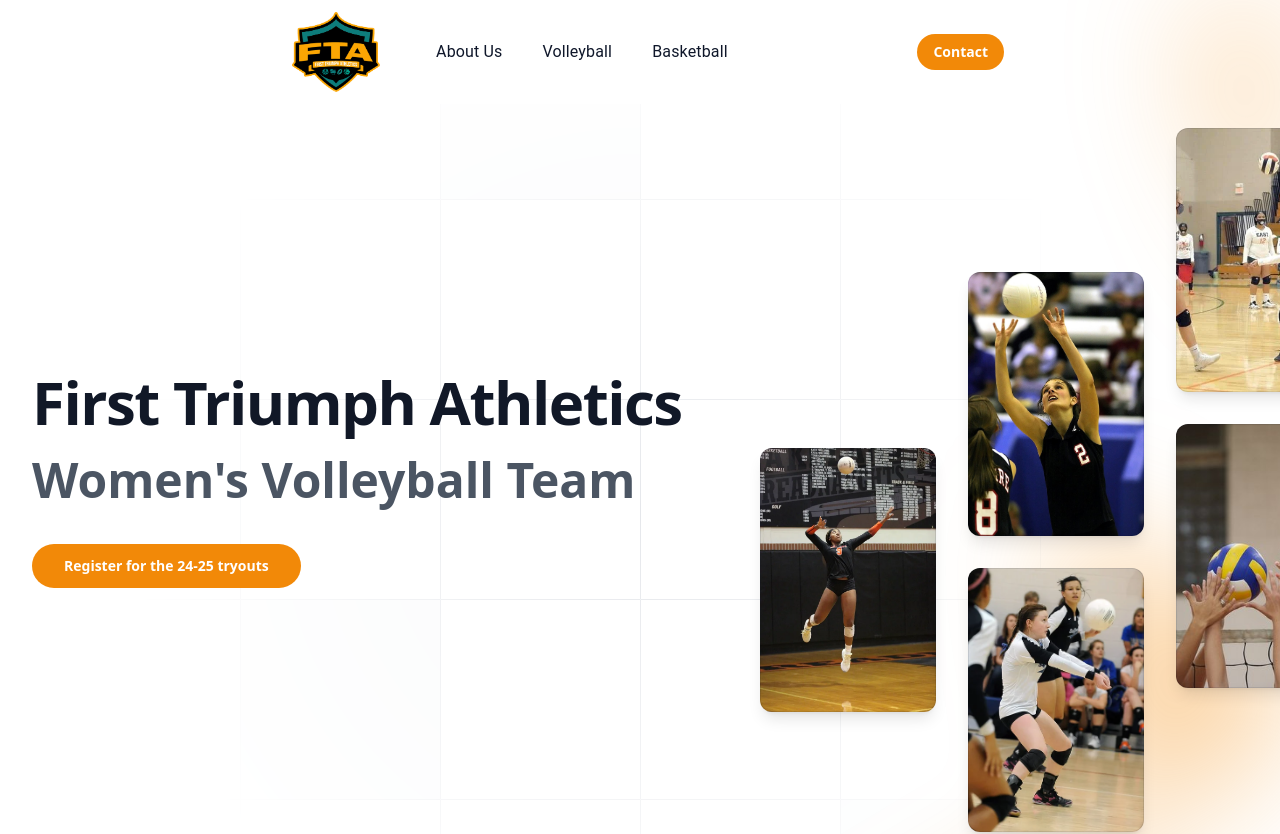
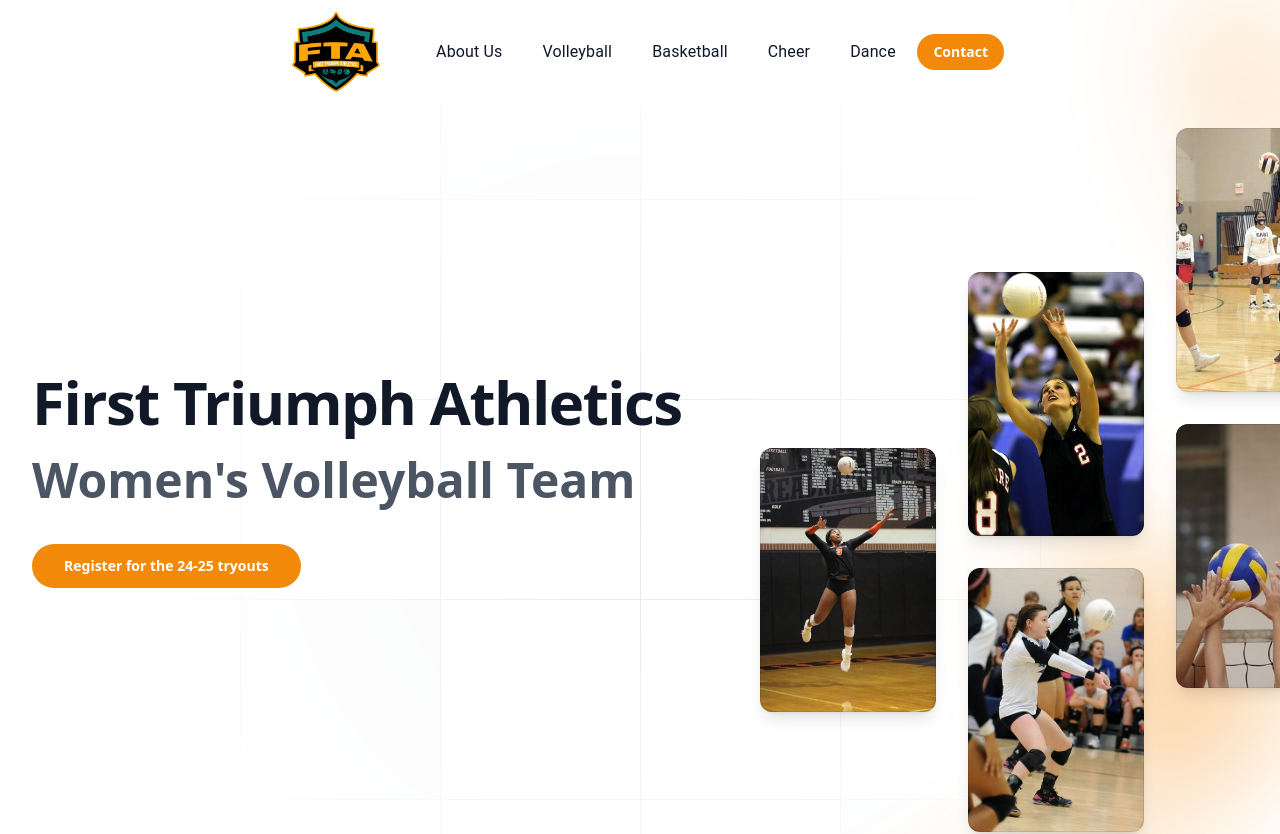
Before and after one commit to sterlingbarton/ft-athletics, a Next.js app: page /volleyball in a window 1280 px wide. Shown: the top 834 px of the page. Built offline with nearby package versions, Linux system fonts and the light colour scheme.

Commit message:
uncommented navlinks for cheer and dance

```diff
--- a/src/components/Header.tsx
+++ b/src/components/Header.tsx
@@ -16,8 +16,8 @@
     { name: 'About Us', href: '/about' },
     { name: 'Volleyball', href: '/volleyball' },
     { name: 'Basketball', href: '/basketball' },
-    // { name: 'Cheer', href: '/cheer' },
-    // { name: 'Dance', href: '/dance' },
+    { name: 'Cheer', href: '/cheer' },
+    { name: 'Dance', href: '/dance' },
   ],
 };
 
```
